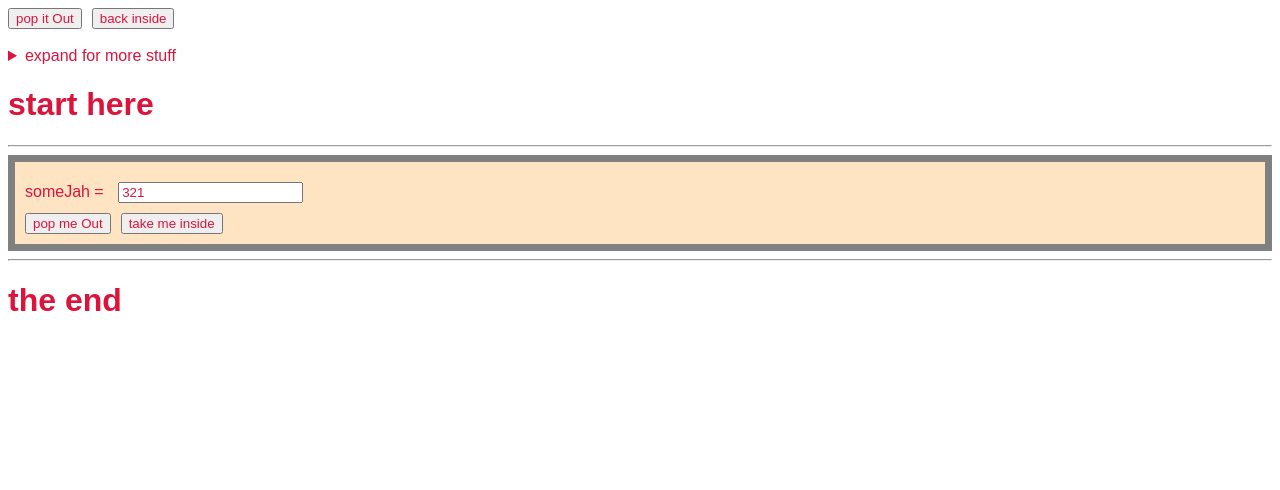
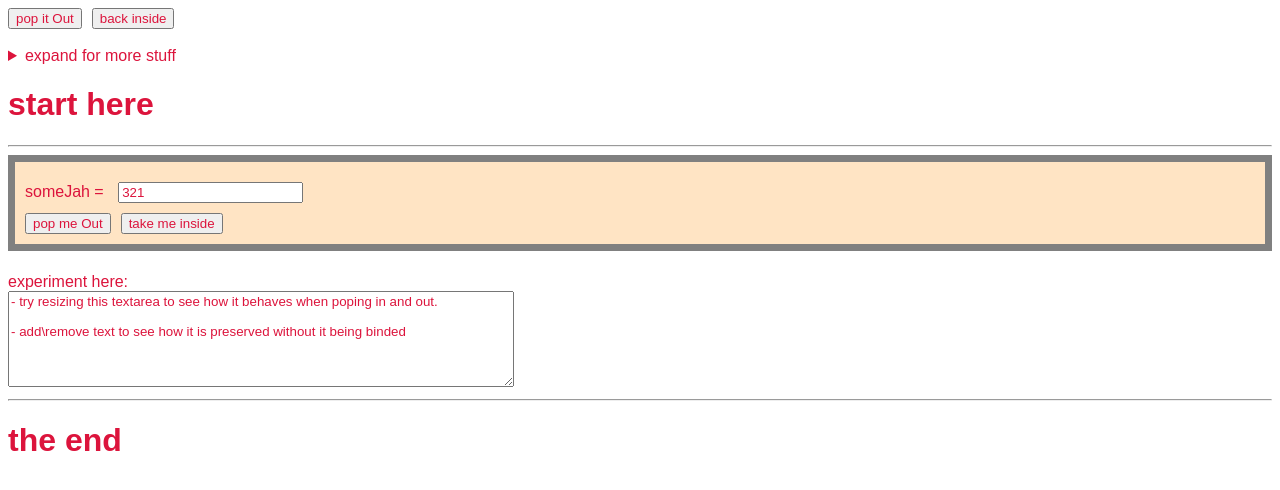
Before and after one commit to Shemesh/angular-popout-window, an Angular app: page / in a window 1280 px wide. Shown: the top 490 px of the page. Built offline with nearby package versions, Linux system fonts and the light colour scheme.

Commit message:
more robust way to calc size

```diff
--- a/src/app/main/main.component.html
+++ b/src/app/main/main.component.html
@@ -45,8 +45,13 @@
     <br />
     <button (click)="windowComponent.doPopOut()" style="margin-right: 10px">pop me Out</button>
     <button (click)="windowComponent.doPopIn()">take me inside</button>
-
-    <app-ng-start *ngIf="this.isChecked"></app-ng-start>
+  </div>
+  <app-ng-start *ngIf="this.isChecked"></app-ng-start>
+  <div class="textarea1">
+    <label>
+      experiment here:<br />
+      <textarea style="width: 500px; height: 90px">- try resizing this textarea to see how it behaves when poping in and out.&#013; &#010;- add\remove text to see how it is preserved without it being binded</textarea>
+    </label>
   </div>
 </app-popout-window>
 <hr>
--- a/src/app/main/main.component.scss
+++ b/src/app/main/main.component.scss
@@ -15,3 +15,7 @@
 .details1 > div {
   padding: 10px 30px;
 }
+
+.textarea1 {
+  margin-top: 22px;
+}
--- a/src/app/popout-window/popout-window.component.ts
+++ b/src/app/popout-window/popout-window.component.ts
@@ -60,7 +60,7 @@ export class PopoutWindowComponent implements AfterViewInit {
 
   public doPopOut(): void {
     if (!this.externalWindow) {
-      const elmRect = this.portal.templateRef.elementRef.nativeElement.nextElementSibling.getBoundingClientRect();
+      const elmRect = this.portal.origin.nativeElement.parentElement.getBoundingClientRect();
 
       const navHeight = window.outerHeight - window.innerHeight;
       const navWidth = window.outerWidth - window.innerWidth;
```
